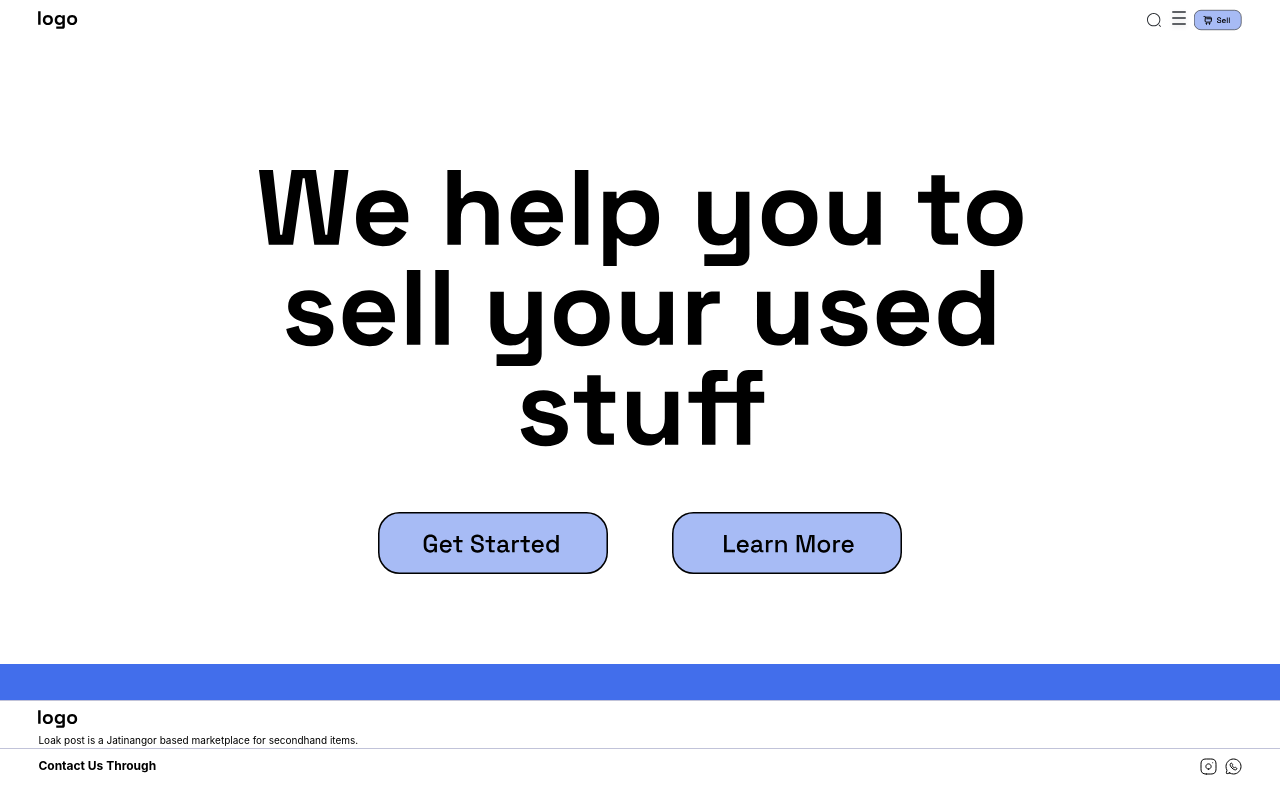
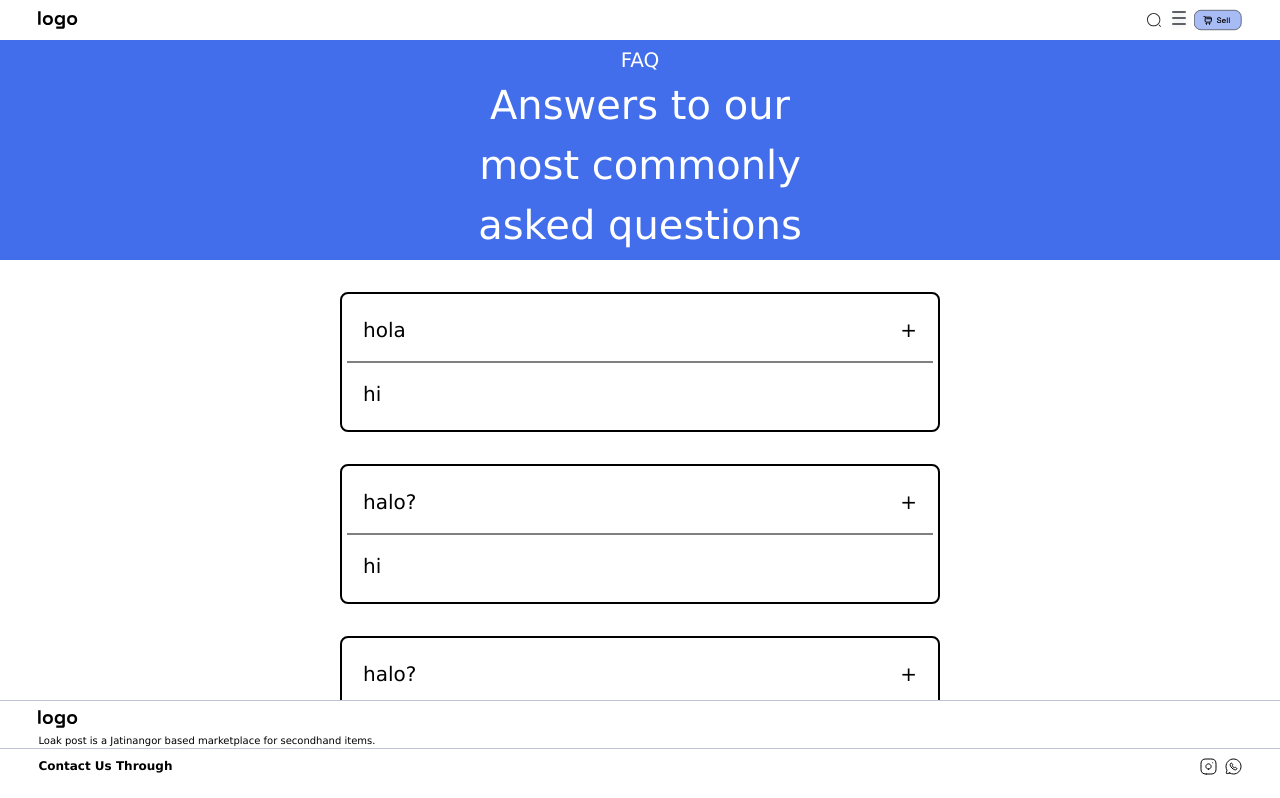
Before and after one commit to Nerggg/React-Training-Nerg, a React (Create React App) app: page / in a window 1280 px wide. Shown: the top 798 px of the page. Built offline with nearby package versions, Linux system fonts and the light colour scheme.

Commit message:
FAQ page
ada merah tapi masi bisa jalan

```diff
--- /dev/null
+++ b/src/PageFaq/Box.css
@@ -0,0 +1,53 @@
+* {
+  margin: 0;
+  padding: 0;
+  box-sizing: border-box;
+}
+
+body {
+  font-family: Verdana, Geneva, Tahoma, sans-serif;
+  font-size: 20px;
+  background: rgb(238, 174, 202);
+  background: rgb(255, 255, 255)
+}
+
+h1 {
+  text-align: center;
+  margin: 2rem 0 4rem 0;
+}
+
+.accordion {
+  max-width: 600px;
+  margin: 2rem auto;
+  border: 2px solid rgb(0, 0, 0);
+  border-radius: 8px;
+  padding: 5px;
+}
+
+.accordion-title {
+  display: flex;
+  flex-direction: row;
+  justify-content: space-between;
+  cursor: pointer;
+  background-color: #ffffff;
+  border-bottom: 2px solid  gray;
+}
+
+.accordion-title:hover {
+  background-color: #868686;
+}
+
+.accordion-title,
+.accordion-content {
+  padding: 1rem;
+}
+
+.accordion-content {
+  background-color: #ffffff;
+}
+
+@media screen and (max-width: 700px) {
+  .accordion {
+    width: 90%;
+  }
+}
--- /dev/null
+++ b/src/PageFaq/Box.js
@@ -0,0 +1,31 @@
+import React from "react";
+import "./Box.css";
+interface Props {
+  question: string;
+  answer: string;
+}
+
+const Box = ({ question, answer }: Props) => {
+  const accordionData = {
+    title: question,
+    content: answer,
+  };
+
+  const { title, content } = accordionData;
+
+  return (
+    <React.Fragment>
+      <div className="accordion">
+        <div className="accordion-item">
+          <div className="accordion-title">
+            <div>{title}</div>
+            <div>+</div>
+          </div>
+          <div className="accordion-content">{content}</div>
+        </div>
+      </div>
+    </React.Fragment>
+  );
+};
+
+export default Box;
--- /dev/null
+++ b/src/PageFaq/FAQ.css
@@ -0,0 +1,28 @@
+.TittleFaq {
+    text-align: center;
+    margin: auto;
+    font-size: 100%;
+    color: white;
+    width:100%;
+  }
+
+.Tittle {
+    text-align: center;
+    margin:  auto;
+    font-size: 200%;
+    color: white;
+    width:100%;
+}
+
+.Bg {
+    background-color:#426EEB;
+    width: 100%;
+    height: 40%;
+    padding: 5px;
+}
+
+@media screen and (max-width: 700px) {
+    .Bg {
+      width: 100%;
+    }
+  }
--- /dev/null
+++ b/src/PageFaq/FAQ.js
@@ -0,0 +1,20 @@
+import React from 'react';
+import './FAQ.css'
+const FAQ = () => {
+    return (
+        <React.Fragment>
+            <div className='Bg'>
+                <div className='TittleFaq'>
+                    FAQ
+                </div>
+                <div className='Tittle'>
+                    Answers to our<br></br>
+                     most commonly <br></br>
+                    asked questions
+                </div>
+            </div>
+        </React.Fragment>
+    );
+};
+
+export default FAQ;
--- /dev/null
+++ b/src/PageFaq/FaqPage.js
@@ -0,0 +1,26 @@
+
+import Header from '../Features/Header/header';
+import Box from "./Box.js";
+import "./Box.css";
+import FAQ from "./FAQ.js";
+import React from 'react';
+import Footer from '../Features/Footer/footer';
+
+function FaqPage() {
+  return (
+    <div>
+      <Header />
+      <div>
+      <FAQ/>
+      <Box question="hola" answer="hi" />
+      <Box question="halo?" answer="hi" />
+      <Box question="halo?" answer="hi" />
+      <Box question="halo?" answer="hi" />
+      <Box question="halo?" answer="hi" />
+      </div>
+      <Footer />
+    </div>
+  );
+}
+
+export default FaqPage;
--- a/src/index.js
+++ b/src/index.js
@@ -2,12 +2,13 @@ import React from 'react';
 import ReactDOM from 'react-dom/client';
 import './index.css';
 import App from './App';
+import FaqPage from './PageFaq/FaqPage'
 import reportWebVitals from './reportWebVitals';
 
 const root = ReactDOM.createRoot(document.getElementById('root'));
 root.render(
   <React.StrictMode>
-    <App />
+    <FaqPage />
   </React.StrictMode>
 );
 
```
Also changed, not shown: 1 other file (tests, documents, lock files or other folders).
